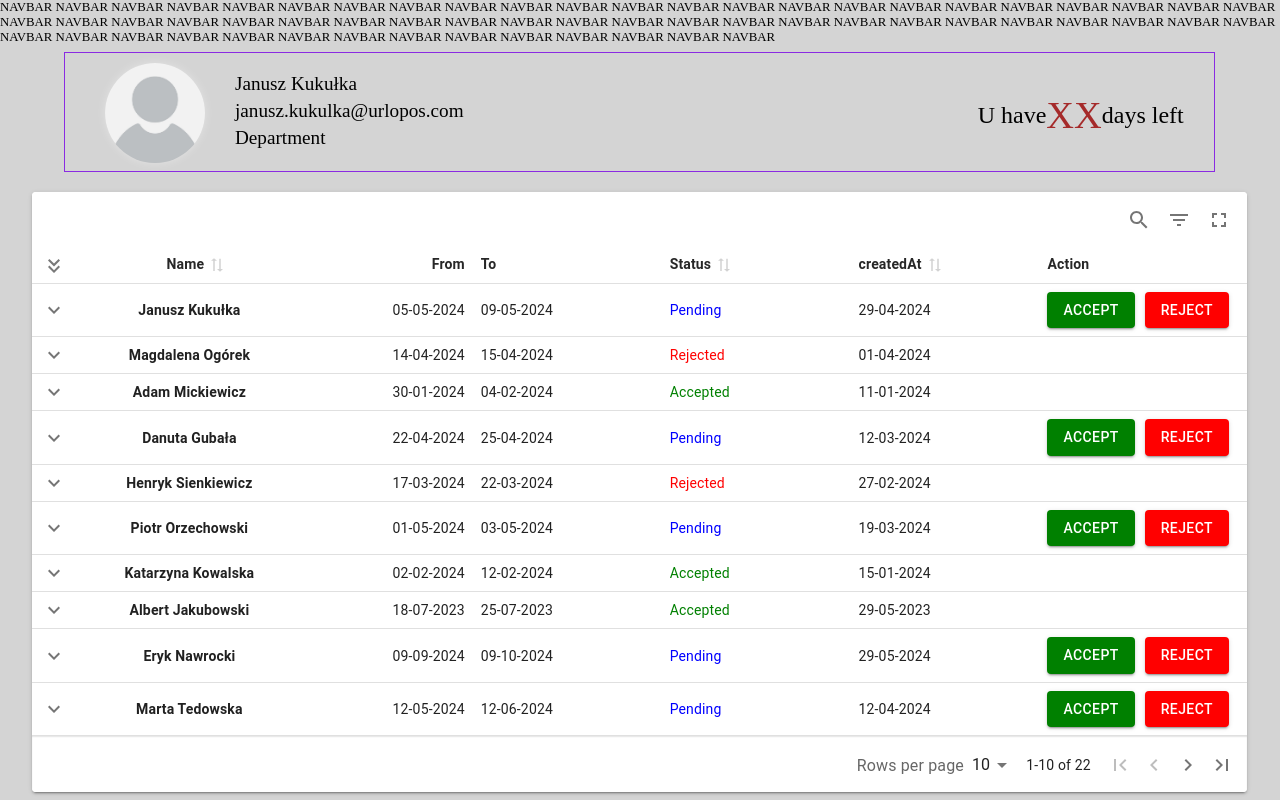
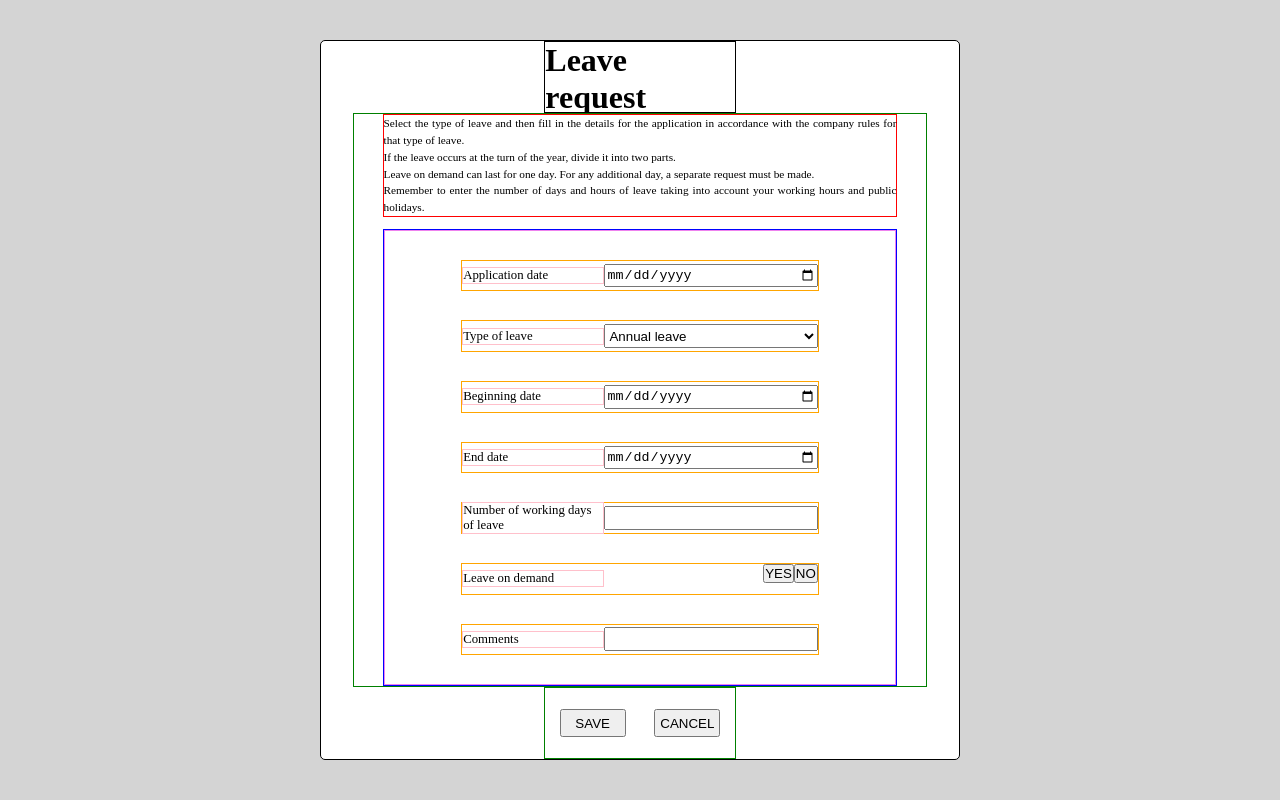
Before and after one commit to infoshareacademy/jfdzr13-team-lospollos, a React (Vite) app in the folder los-urlopos/: page /addRequest in a window 1280 px wide. Built offline with nearby package versions, Linux system fonts and the light colour scheme.

Commit message:
fixed height and width in userPanel and finished basic leave request form

```diff
--- a/los-urlopos/src/App.module.css
+++ b/los-urlopos/src/App.module.css
@@ -2,6 +2,4 @@
   position: absolute;
   margin: 0;
   padding: 0;
-  width: 99.85vw;
-  height: 99.69vh;
 }
--- a/los-urlopos/src/App.tsx
+++ b/los-urlopos/src/App.tsx
@@ -1,12 +1,16 @@
 import styles from "./App.module.css";
-
+import { BrowserRouter as Router, Routes, Route } from "react-router-dom";
+import { AddRequest } from "./components/AddRequest/AddRequest";
 import { UserPanel } from "./components/UserPanel/UserPanel";
 
 function App() {
   return (
-    <div className={styles.mainContainer}>
-      <UserPanel />
-    </div>
+    <Router>
+      <Routes>
+        <Route path="/" element={<UserPanel />} />
+        <Route path="/addRequest" element={<AddRequest />} />
+      </Routes>
+    </Router>
   );
 }
 
--- /dev/null
+++ b/los-urlopos/src/components/AddRequest/AddRequest.module.css
@@ -0,0 +1,116 @@
+.requestWrapper {
+  position: absolute;
+  display: flex;
+  flex-direction: column;
+  width: 50%;
+  height: 90%;
+  border: 1px solid black;
+  background-color: white;
+  z-index: 10;
+  top: 50%;
+  left: 50%;
+  transform: translate(-50%, -50%);
+  border-radius: 5px;
+  justify-content: center;
+}
+.requestH1 {
+  border: 1px solid black;
+  height: 10%;
+  align-content: center;
+  width: 30%;
+  align-self: center;
+  position: absolute;
+  top: 0;
+}
+.requestContentCont {
+  display: flex;
+  flex-direction: column;
+  position: absolute;
+  width: 90%;
+  height: 80%;
+  border: 1px solid green;
+  align-self: center;
+  justify-content: space-between;
+}
+
+.requestInformationCont {
+  position: relative;
+  width: 90%;
+  height: 20%;
+  border: 1px solid red;
+  align-self: center;
+}
+
+.requestInformation {
+  padding: 0;
+  text-align: justify;
+  line-height: 1.5;
+  white-space: pre-wrap;
+  font-size: calc(0.6vw + 0.45vh);
+}
+
+.requestDataCont {
+  position: relative;
+  display: flex;
+  flex-direction: column;
+  width: 90%;
+  height: 90%;
+  border: 1px solid blue;
+  margin-top: 2%;
+  justify-content: center;
+  align-self: center;
+}
+
+.requestEntryContent {
+  border: 1px solid violet;
+  display: flex;
+  flex-direction: column;
+  justify-content: space-evenly;
+  width: 100%;
+  height: 100%;
+}
+
+.requestEntryLabel {
+  border: 1px solid orange;
+  display: flex;
+  height: 7%;
+  width: 70%;
+  align-self: center;
+  justify-content: space-between;
+}
+
+.fieldName {
+  width: 40%;
+  align-self: center;
+  font-size: 1vw;
+  border: 1px solid pink;
+}
+
+.inputField {
+  width: 60%;
+  height: 80%;
+  align-self: center;
+}
+
+.requestButtons {
+  display: flex;
+  position: absolute;
+  border: 1px solid green;
+  height: 10%;
+  width: 30%;
+  align-self: center;
+  justify-content: space-around;
+  bottom: 0;
+}
+
+.saveButton {
+  width: 35%;
+  height: 40%;
+  align-self: center;
+}
+
+.cancelButton {
+  width: 35%;
+  height: 40%;
+  align-self: center;
+}
--- /dev/null
+++ b/los-urlopos/src/components/AddRequest/AddRequest.tsx
@@ -0,0 +1,86 @@
+import styles from "./AddRequest.module.css";
+
+export function AddRequest() {
+  return (
+    <div className={styles.requestWrapper}>
+      <h1 className={styles.requestH1}>Leave request</h1>
+      <div className={styles.requestContentCont}>
+        <div className={styles.requestInformationCont}>
+          <div className={styles.requestInformation}>
+            <p>
+              Select the type of leave and then fill in the details for the
+              application in accordance with the company rules for that type of
+              leave.
+            </p>
+            <p>
+              If the leave occurs at the turn of the year, divide it into two
+              parts.
+            </p>
+            <p>
+              Leave on demand can last for one day. For any additional day, a
+              separate request must be made.
+            </p>
+            <p>
+              Remember to enter the number of days and hours of leave taking
+              into account your working hours and public holidays.
+            </p>
+          </div>
+        </div>
+
+        <div className={styles.requestDataCont}>
+          <div className={styles.requestEntryContent}>
+            <div className={styles.requestEntryLabel}>
+              <span className={styles.fieldName}>Application date </span>
+              <input type="date" className={styles.inputField} />
+            </div>
+
+            <div className={styles.requestEntryLabel}>
+              <span className={styles.fieldName}> Type of leave </span>
+              <select className={styles.inputField}>
+                <option value="annualLeave">Annual leave</option>
+                <option value="additionalLeave">Additional leave</option>
+                <option value="specialLeave">Special leave</option>
+                <option value="childLeave">Child leave</option>
+                <option value="unpaidLeave">Unpaid leave</option>
+              </select>
+            </div>
+
+            <div className={styles.requestEntryLabel}>
+              <span className={styles.fieldName}> Beginning date </span>
+              <input type="date" className={styles.inputField} />
+            </div>
+
+            <div className={styles.requestEntryLabel}>
+              <span className={styles.fieldName}> End date </span>
+              <input type="date" className={styles.inputField} />
+            </div>
+
+            <div className={styles.requestEntryLabel}>
+              <span className={styles.fieldName}>
+                Number of working days of leave
+              </span>
+              <input type="text" className={styles.inputField} />
+            </div>
+
+            <div className={styles.requestEntryLabel}>
+              <span className={styles.fieldName}> Leave on demand </span>
+              <div className={styles.ifDemandLeave}>
+                <button className={styles.onDemand}>YES</button>
+                <button className={styles.notOnDemand}>NO</button>
+              </div>
+            </div>
+
+            <div className={styles.requestEntryLabel}>
+              <span className={styles.fieldName}> Comments </span>
+              <input type="text" className={styles.inputField} />
+            </div>
+          </div>
+        </div>
+      </div>
+      <div className={styles.requestButtons}>
+        <button className={styles.saveButton}>SAVE</button>
+        <button className={styles.cancelButton}>CANCEL</button>
+      </div>
+    </div>
+  );
+}
--- a/los-urlopos/src/components/UserPanel/ListComponent/listComponent.module.css
+++ b/los-urlopos/src/components/UserPanel/ListComponent/listComponent.module.css
@@ -1,3 +1,5 @@
 .listWrapper {
   width: 95%;
+  margin: 0;
+  margin-bottom: 1%;
 }
--- a/los-urlopos/src/components/UserPanel/UserComponent/UserComponent.tsx
+++ b/los-urlopos/src/components/UserPanel/UserComponent/UserComponent.tsx
@@ -1,6 +1,7 @@
 import React, { useEffect, useState } from "react";
 import styles from "./userComponent.module.css";
 import pfp from "../../../images/Unknown_person.jpg";
+import { useNavigate } from "react-router-dom";
 
 export function UserComponent() {
   const [profileImage, setProfileImage] = useState<string>(pfp);
@@ -20,6 +21,12 @@ export function UserComponent() {
       setProfileImage(imageUrl);
       localStorage.setItem("profileImage", imageUrl);
     }
+  };
+
+  const navigate = useNavigate();
+
+  const handleExploreClick = () => {
+    navigate("/addRequest");
   };
 
   return (
@@ -48,6 +55,11 @@ export function UserComponent() {
       <div className={styles.daysLeft}>
         U have <span>XX</span> days left
       </div>
+      <div className={styles.addButtonContainer}>
+        <button className={styles.addButton} onClick={handleExploreClick}>
+          ADD
+        </button>
+      </div>
     </div>
   );
 }
--- a/los-urlopos/src/components/UserPanel/UserComponent/userComponent.module.css
+++ b/los-urlopos/src/components/UserPanel/UserComponent/userComponent.module.css
@@ -1,17 +1,22 @@
 .profilePictureWrapper {
-  border: 1px solid blueviolet;
+  box-shadow: 0px 3px 8px 2px rgba(160, 160, 160, 1);
   display: flex;
-  padding: 10px 0 0 40px;
-  height: 120px;
-  width: 90%;
+  padding: 0.6%;
+  height: 15%;
+  width: 94.99%;
   position: relative;
+  background-color: white;
+  margin-top: 1%;
+  border-radius: 5px;
 }
 
 .profilePictureCont {
   position: relative;
+  left: 2%;
   width: 100px;
   height: 100px;
   display: flex;
+  align-self: center;
 }
 
 .profilePictureCont input {
@@ -54,9 +59,10 @@
   flex-direction: column;
   padding: 10px 0 0 30px;
   gap: 5px;
-  width: auto;
+  width: 20%;
   height: 100%;
   font-size: 1.2em;
+  margin-left: 3%;
 }
 
 .daysLeft {
@@ -64,11 +70,42 @@
   display: flex;
   align-items: center;
   position: absolute;
-  right: 30px;
-  top: 40px;
+  right: 3%;
+  top: 15%;
 }
 
 .daysLeft span {
   color: brown;
   font-size: 1.6em;
 }
+
+.addButtonContainer {
+  position: absolute;
+  display: flex;
+  height: 30%;
+  width: 5%;
+  border-radius: 5px;
+  right: 3%;
+  bottom: 15%;
+}
+
+.addButton {
+  width: 100%;
+  height: 100%;
+  background-color: #3457d5;
+  color: white;
+  border-radius: 5px;
+  transition: 0.2s;
+}
+
+.addButton:hover {
+  cursor: pointer;
+  background-color: #3457d5cf;
+  transition: 0.2s;
+}
+
+.addButton:active {
+  transform: scale(0.99);
+  background-color: #3457d5;
+  box-shadow: 3px 2px 22px 1px rgba(0, 0, 0, 0.24);
+}
--- a/los-urlopos/src/components/UserPanel/userPanel.module.css
+++ b/los-urlopos/src/components/UserPanel/userPanel.module.css
@@ -4,27 +4,30 @@
   box-sizing: border-box;
 }
 .mainContainer {
-  width: 100vw;
-  height: 100vh;
+  width: 100%;
+  height: 100%;
   background-color: rgb(212, 212, 212);
   margin: 0;
   padding: 0;
   display: flex;
   flex-direction: column;
-  align-self: center;
 }
 
 .devNavbar {
   height: 7%;
   font-size: 1vw;
-  width: 100;
+  width: 100%;
+  border: 1px solid green;
 }
 
 .userAndListContainer {
+  margin: 0;
+  padding: 0;
   height: 100%;
-  width: 99.9%;
+  width: 100%;
   display: flex;
   flex-direction: column;
   align-items: center;
   gap: 20px;
+  justify-content: center;
 }
```
